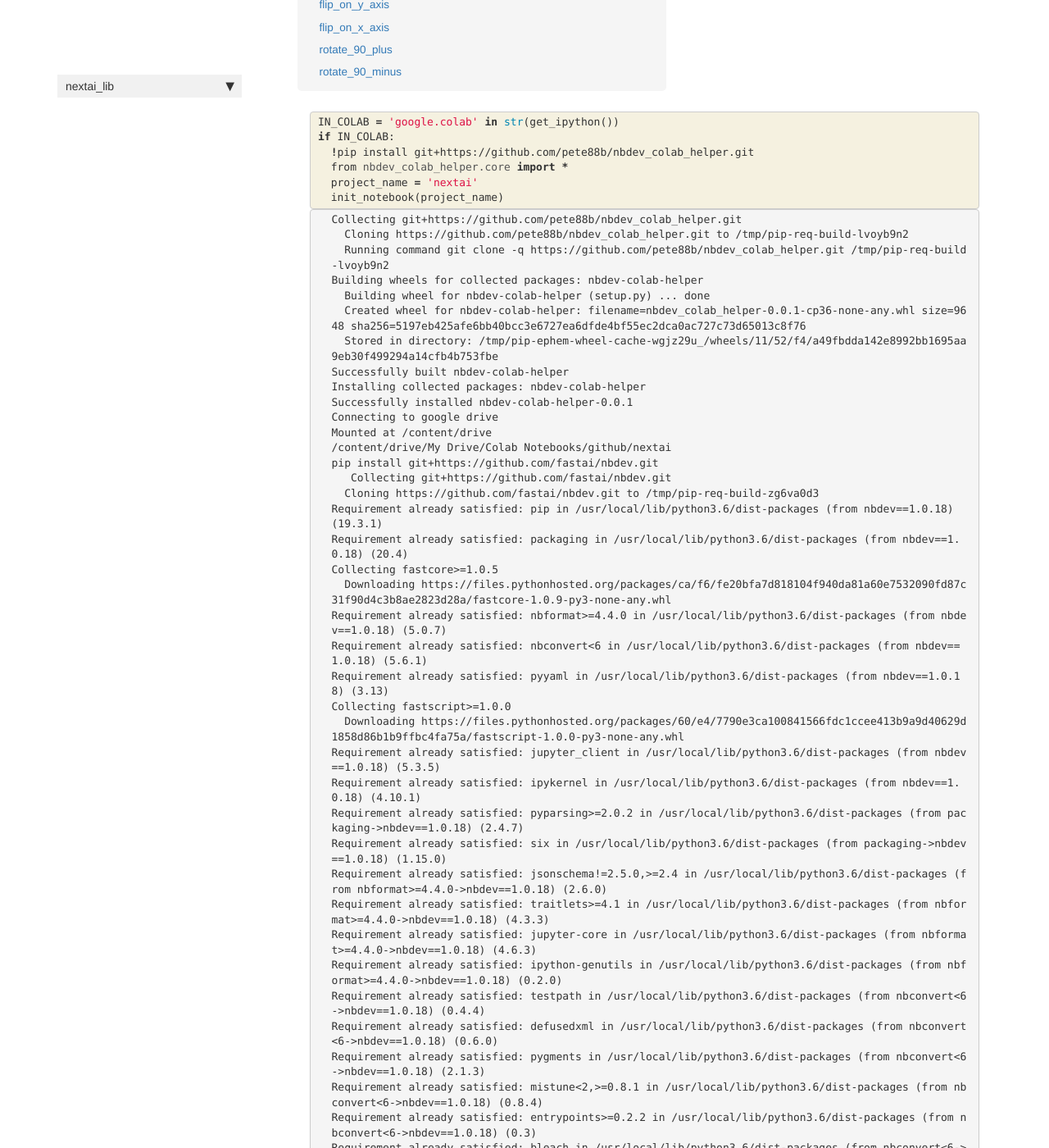
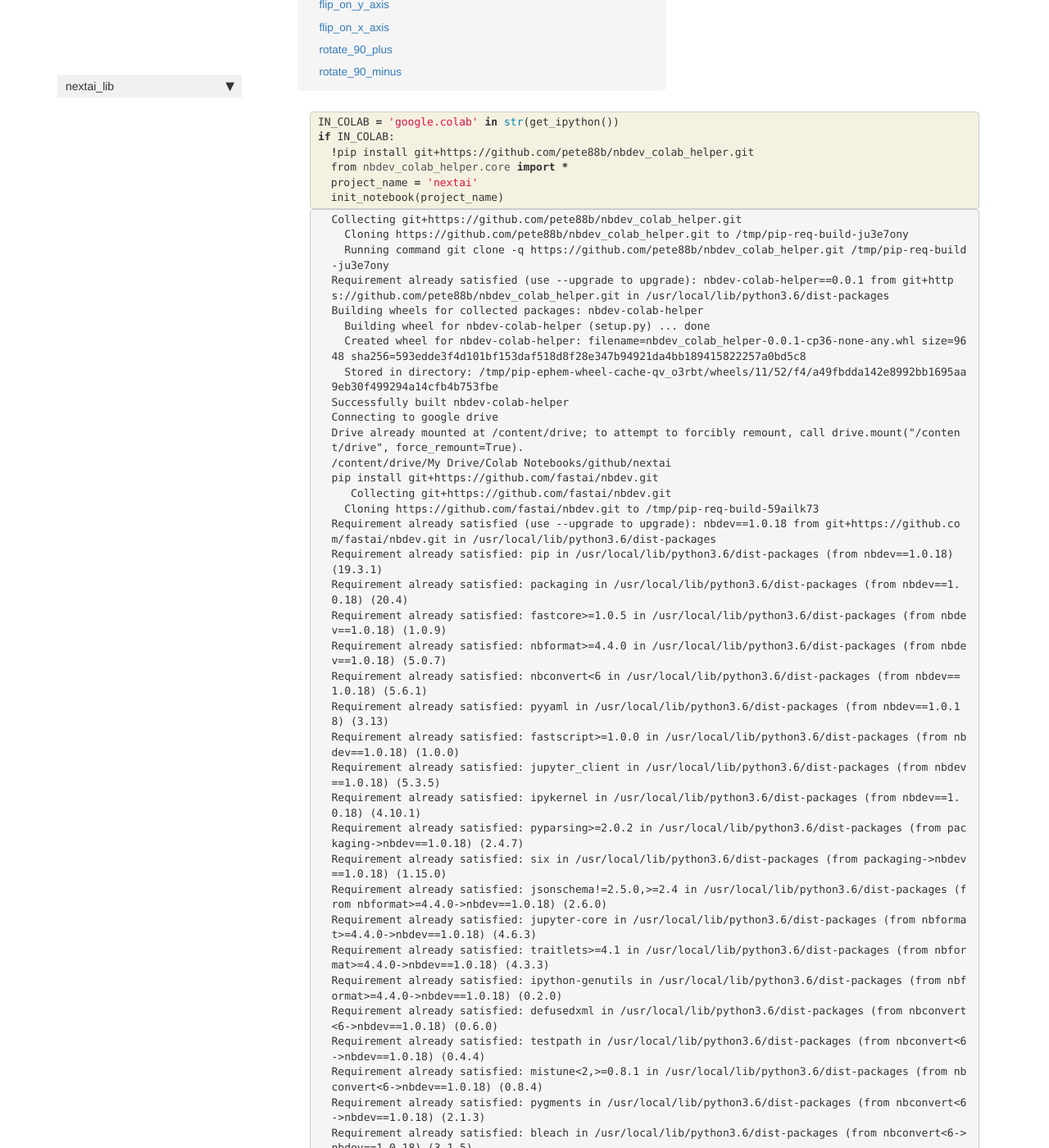
Before and after one commit to jav0927/nextai, a Jekyll site: the page built from docs/inference_core.html, in a window 1280 px wide and 1400 px high, scrolled down 393 px. Shown: the whole window at 82% size. Built offline with Jekyll 4.4.1, drawn with Linux system fonts in a browser that asks for light colours; nearby versions of some CDN libraries; comment, search, counter and statistics services are not loaded; some of the changed text lies outside the part shown.

Commit message:
tested and updated docs

```diff
--- a/docs/inference_core.html
+++ b/docs/inference_core.html
@@ -55,46 +55,44 @@ nb_path: "00_inference_core.ipynb"
 
 <div class="output_subarea output_stream output_stdout output_text">
 <pre>Collecting git+https://github.com/pete88b/nbdev_colab_helper.git
-  Cloning https://github.com/pete88b/nbdev_colab_helper.git to /tmp/pip-req-build-lvoyb9n2
-  Running command git clone -q https://github.com/pete88b/nbdev_colab_helper.git /tmp/pip-req-build-lvoyb9n2
+  Cloning https://github.com/pete88b/nbdev_colab_helper.git to /tmp/pip-req-build-ju3e7ony
+  Running command git clone -q https://github.com/pete88b/nbdev_colab_helper.git /tmp/pip-req-build-ju3e7ony
+Requirement already satisfied (use --upgrade to upgrade): nbdev-colab-helper==0.0.1 from git+https://github.com/pete88b/nbdev_colab_helper.git in /usr/local/lib/python3.6/dist-packages
 Building wheels for collected packages: nbdev-colab-helper
   Building wheel for nbdev-colab-helper (setup.py) ... done
-  Created wheel for nbdev-colab-helper: filename=nbdev_colab_helper-0.0.1-cp36-none-any.whl size=9648 sha256=5197eb425afe6bb40bcc3e6727ea6dfde4bf55ec2dca0ac727c73d65013c8f76
-  Stored in directory: /tmp/pip-ephem-wheel-cache-wgjz29u_/wheels/11/52/f4/a49fbdda142e8992bb1695aa9eb30f499294a14cfb4b753fbe
+  Created wheel for nbdev-colab-helper: filename=nbdev_colab_helper-0.0.1-cp36-none-any.whl size=9648 sha256=593edde3f4d101bf153daf518d8f28e347b94921da4bb189415822257a0bd5c8
+  Stored in directory: /tmp/pip-ephem-wheel-cache-qv_o3rbt/wheels/11/52/f4/a49fbdda142e8992bb1695aa9eb30f499294a14cfb4b753fbe
 Successfully built nbdev-colab-helper
-Installing collected packages: nbdev-colab-helper
-Successfully installed nbdev-colab-helper-0.0.1
 Connecting to google drive
-Mounted at /content/drive
+Drive already mounted at /content/drive; to attempt to forcibly remount, call drive.mount(&#34;/content/drive&#34;, force_remount=True).
 /content/drive/My Drive/Colab Notebooks/github/nextai
 pip install git+https://github.com/fastai/nbdev.git
    Collecting git+https://github.com/fastai/nbdev.git
-  Cloning https://github.com/fastai/nbdev.git to /tmp/pip-req-build-zg6va0d3
+  Cloning https://github.com/fastai/nbdev.git to /tmp/pip-req-build-59ailk73
+Requirement already satisfied (use --upgrade to upgrade): nbdev==1.0.18 from git+https://github.com/fastai/nbdev.git in /usr/local/lib/python3.6/dist-packages
 Requirement already satisfied: pip in /usr/local/lib/python3.6/dist-packages (from nbdev==1.0.18) (19.3.1)
 Requirement already satisfied: packaging in /usr/local/lib/python3.6/dist-packages (from nbdev==1.0.18) (20.4)
-Collecting fastcore&gt;=1.0.5
-  Downloading https://files.pythonhosted.org/packages/ca/f6/fe20bfa7d818104f940da81a60e7532090fd87c31f90d4c3b8ae2823d28a/fastcore-1.0.9-py3-none-any.whl
+Requirement already satisfied: fastcore&gt;=1.0.5 in /usr/local/lib/python3.6/dist-packages (from nbdev==1.0.18) (1.0.9)
 Requirement already satisfied: nbformat&gt;=4.4.0 in /usr/local/lib/python3.6/dist-packages (from nbdev==1.0.18) (5.0.7)
 Requirement already satisfied: nbconvert&lt;6 in /usr/local/lib/python3.6/dist-packages (from nbdev==1.0.18) (5.6.1)
 Requirement already satisfied: pyyaml in /usr/local/lib/python3.6/dist-packages (from nbdev==1.0.18) (3.13)
-Collecting fastscript&gt;=1.0.0
-  Downloading https://files.pythonhosted.org/packages/60/e4/7790e3ca100841566fdc1ccee413b9a9d40629d1858d86b1b9ffbc4fa75a/fastscript-1.0.0-py3-none-any.whl
+Requirement already satisfied: fastscript&gt;=1.0.0 in /usr/local/lib/python3.6/dist-packages (from nbdev==1.0.18) (1.0.0)
 Requirement already satisfied: jupyter_client in /usr/local/lib/python3.6/dist-packages (from nbdev==1.0.18) (5.3.5)
 Requirement already satisfied: ipykernel in /usr/local/lib/python3.6/dist-packages (from nbdev==1.0.18) (4.10.1)
 Requirement already satisfied: pyparsing&gt;=2.0.2 in /usr/local/lib/python3.6/dist-packages (from packaging-&gt;nbdev==1.0.18) (2.4.7)
 Requirement already satisfied: six in /usr/local/lib/python3.6/dist-packages (from packaging-&gt;nbdev==1.0.18) (1.15.0)
 Requirement already satisfied: jsonschema!=2.5.0,&gt;=2.4 in /usr/local/lib/python3.6/dist-packages (from nbformat&gt;=4.4.0-&gt;nbdev==1.0.18) (2.6.0)
+Requirement already satisfied: jupyter-core in /usr/local/lib/python3.6/dist-packages (from nbformat&gt;=4.4.0-&gt;nbdev==1.0.18) (4.6.3)
 Requirement already satisfied: traitlets&gt;=4.1 in /usr/local/lib/python3.6/dist-packages (from nbformat&gt;=4.4.0-&gt;nbdev==1.0.18) (4.3.3)
-Requirement already satisfied: jupyter-core in /usr/local/lib/python3.6/dist-packages (from nbformat&gt;=4.4.0-&gt;nbdev==1.0.18) (4.6.3)
 Requirement already satisfied: ipython-genutils in /usr/local/lib/python3.6/dist-packages (from nbformat&gt;=4.4.0-&gt;nbdev==1.0.18) (0.2.0)
+Requirement already satisfied: defusedxml in /usr/local/lib/python3.6/dist-packages (from nbconvert&lt;6-&gt;nbdev==1.0.18) (0.6.0)
 Requirement already satisfied: testpath in /usr/local/lib/python3.6/dist-packages (from nbconvert&lt;6-&gt;nbdev==1.0.18) (0.4.4)
-Requirement already satisfied: defusedxml in /usr/local/lib/python3.6/dist-packages (from nbconvert&lt;6-&gt;nbdev==1.0.18) (0.6.0)
+Requirement already satisfied: mistune&lt;2,&gt;=0.8.1 in /usr/local/lib/python3.6/dist-packages (from nbconvert&lt;6-&gt;nbdev==1.0.18) (0.8.4)
 Requirement already satisfied: pygments in /usr/local/lib/python3.6/dist-packages (from nbconvert&lt;6-&gt;nbdev==1.0.18) (2.1.3)
-Requirement already satisfied: mistune&lt;2,&gt;=0.8.1 in /usr/local/lib/python3.6/dist-packages (from nbconvert&lt;6-&gt;nbdev==1.0.18) (0.8.4)
-Requirement already satisfied: entrypoints&gt;=0.2.2 in /usr/local/lib/python3.6/dist-packages (from nbconvert&lt;6-&gt;nbdev==1.0.18) (0.3)
 Requirement already satisfied: bleach in /usr/local/lib/python3.6/dist-packages (from nbconvert&lt;6-&gt;nbdev==1.0.18) (3.1.5)
 Requirement already satisfied: pandocfilters&gt;=1.4.1 in /usr/local/lib/python3.6/dist-packages (from nbconvert&lt;6-&gt;nbdev==1.0.18) (1.4.2)
 Requirement already satisfied: jinja2&gt;=2.4 in /usr/local/lib/python3.6/dist-packages (from nbconvert&lt;6-&gt;nbdev==1.0.18) (2.11.2)
+Requirement already satisfied: entrypoints&gt;=0.2.2 in /usr/local/lib/python3.6/dist-packages (from nbconvert&lt;6-&gt;nbdev==1.0.18) (0.3)
 Requirement already satisfied: pyzmq&gt;=13 in /usr/local/lib/python3.6/dist-packages (from jupyter_client-&gt;nbdev==1.0.18) (19.0.2)
 Requirement already satisfied: tornado&gt;=4.1 in /usr/local/lib/python3.6/dist-packages (from jupyter_client-&gt;nbdev==1.0.18) (5.1.1)
 Requirement already satisfied: python-dateutil&gt;=2.1 in /usr/local/lib/python3.6/dist-packages (from jupyter_client-&gt;nbdev==1.0.18) (2.8.1)
@@ -102,21 +100,19 @@ Requirement already satisfied: ipython&gt;=4.0.0 in /usr/local/lib/python3.6/dis
 Requirement already satisfied: decorator in /usr/local/lib/python3.6/dist-packages (from traitlets&gt;=4.1-&gt;nbformat&gt;=4.4.0-&gt;nbdev==1.0.18) (4.4.2)
 Requirement already satisfied: webencodings in /usr/local/lib/python3.6/dist-packages (from bleach-&gt;nbconvert&lt;6-&gt;nbdev==1.0.18) (0.5.1)
 Requirement already satisfied: MarkupSafe&gt;=0.23 in /usr/local/lib/python3.6/dist-packages (from jinja2&gt;=2.4-&gt;nbconvert&lt;6-&gt;nbdev==1.0.18) (1.1.1)
+Requirement already satisfied: setuptools&gt;=18.5 in /usr/local/lib/python3.6/dist-packages (from ipython&gt;=4.0.0-&gt;ipykernel-&gt;nbdev==1.0.18) (49.6.0)
+Requirement already satisfied: prompt-toolkit&lt;2.0.0,&gt;=1.0.4 in /usr/local/lib/python3.6/dist-packages (from ipython&gt;=4.0.0-&gt;ipykernel-&gt;nbdev==1.0.18) (1.0.18)
 Requirement already satisfied: pickleshare in /usr/local/lib/python3.6/dist-packages (from ipython&gt;=4.0.0-&gt;ipykernel-&gt;nbdev==1.0.18) (0.7.5)
-Requirement already satisfied: setuptools&gt;=18.5 in /usr/local/lib/python3.6/dist-packages (from ipython&gt;=4.0.0-&gt;ipykernel-&gt;nbdev==1.0.18) (49.6.0)
 Requirement already satisfied: pexpect; sys_platform != &#34;win32&#34; in /usr/local/lib/python3.6/dist-packages (from ipython&gt;=4.0.0-&gt;ipykernel-&gt;nbdev==1.0.18) (4.8.0)
-Requirement already satisfied: prompt-toolkit&lt;2.0.0,&gt;=1.0.4 in /usr/local/lib/python3.6/dist-packages (from ipython&gt;=4.0.0-&gt;ipykernel-&gt;nbdev==1.0.18) (1.0.18)
 Requirement already satisfied: simplegeneric&gt;0.8 in /usr/local/lib/python3.6/dist-packages (from ipython&gt;=4.0.0-&gt;ipykernel-&gt;nbdev==1.0.18) (0.8.1)
+Requirement already satisfied: wcwidth in /usr/local/lib/python3.6/dist-packages (from prompt-toolkit&lt;2.0.0,&gt;=1.0.4-&gt;ipython&gt;=4.0.0-&gt;ipykernel-&gt;nbdev==1.0.18) (0.2.5)
 Requirement already satisfied: ptyprocess&gt;=0.5 in /usr/local/lib/python3.6/dist-packages (from pexpect; sys_platform != &#34;win32&#34;-&gt;ipython&gt;=4.0.0-&gt;ipykernel-&gt;nbdev==1.0.18) (0.6.0)
-Requirement already satisfied: wcwidth in /usr/local/lib/python3.6/dist-packages (from prompt-toolkit&lt;2.0.0,&gt;=1.0.4-&gt;ipython&gt;=4.0.0-&gt;ipykernel-&gt;nbdev==1.0.18) (0.2.5)
 Building wheels for collected packages: nbdev
   Building wheel for nbdev (setup.py): started
   Building wheel for nbdev (setup.py): finished with status &#39;done&#39;
-  Created wheel for nbdev: filename=nbdev-1.0.18-cp36-none-any.whl size=55139 sha256=4181d4c48c0f6cf3407b8f4e0ff6d186a67c2cbf790a43cc4813036be005355e
-  Stored in directory: /tmp/pip-ephem-wheel-cache-ignb5l8g/wheels/92/fb/71/9ef9a3edcda4b045bd45abb28de841f18ab36606a7ff7473d4
+  Created wheel for nbdev: filename=nbdev-1.0.18-cp36-none-any.whl size=55139 sha256=5c759e464eba93edebe51096a2bb6506a6508f7294c1586db1f606967a0670c2
+  Stored in directory: /tmp/pip-ephem-wheel-cache-boucgdd8/wheels/92/fb/71/9ef9a3edcda4b045bd45abb28de841f18ab36606a7ff7473d4
 Successfully built nbdev
-Installing collected packages: fastcore, fastscript, nbdev
-Successfully installed fastcore-1.0.9 fastscript-1.0.0 nbdev-1.0.18
 /content/drive/My Drive/Colab Notebooks/github/nextai
 </pre>
 </div>
```
Also changed, not shown: other parts of docs/inference_core.html (+1 -2 lines), 1 other file.
